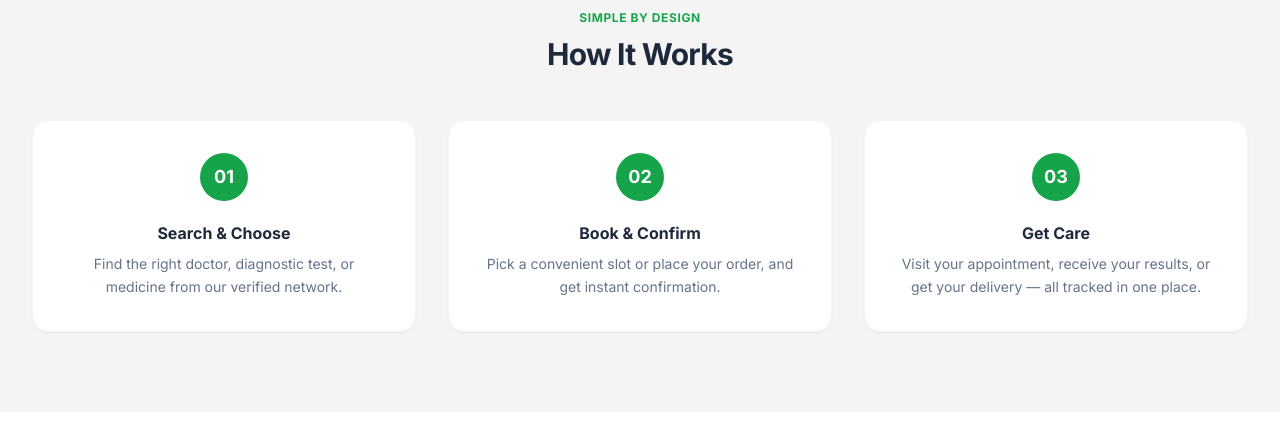
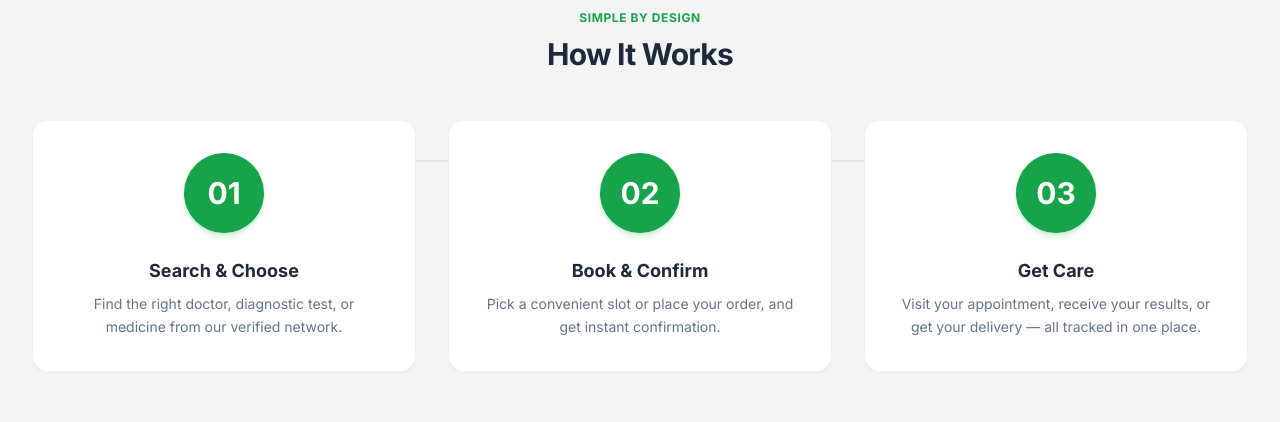
Before and after one commit to lnath019/zeneva-health, a Next.js app: page / in a window 1280 px wide. Shown: the part 1580-2002 px from the top of the page. Built offline with nearby package versions, Linux system fonts and the light colour scheme; no server answers.

Commit message:
Improve How It Works section styling: larger step icons, connecting line on desktop

```diff
--- a/src/app/page.tsx
+++ b/src/app/page.tsx
@@ -288,13 +288,14 @@ function HowItWorksSection() {
     <section className="py-20 bg-tertiary">
       <div className="max-w-7xl mx-auto px-4 sm:px-6 lg:px-8">
         <SectionHeader eyebrow="Simple by design" title="How It Works" />
-        <div className="grid grid-cols-1 md:grid-cols-3 gap-8 relative">
+        <div className="grid grid-cols-1 md:grid-cols-3 gap-10 md:gap-8 relative">
+          <div className="hidden md:block absolute top-10 left-0 right-0 h-0.5 bg-slate-200" style={{ marginLeft: '16.6%', marginRight: '16.6%' }} />
           {HOW_IT_WORKS.map((item) => (
-            <div key={item.step} className="bg-white rounded-2xl p-8 border border-slate-100 shadow-sm text-center">
-              <span className="inline-flex items-center justify-center w-12 h-12 rounded-full bg-primary text-white text-lg font-extrabold mb-5">
+            <div key={item.step} className="relative bg-white rounded-2xl p-8 border border-slate-100 shadow-sm text-center">
+              <span className="relative z-10 inline-flex items-center justify-center w-20 h-20 rounded-full bg-primary text-white text-3xl font-extrabold mb-6 shadow-md shadow-primary/20">
                 {item.step}
               </span>
-              <h3 className="text-base font-bold text-slate-800">{item.title}</h3>
+              <h3 className="text-lg font-bold text-slate-800">{item.title}</h3>
               <p className="mt-2 text-sm text-slate-500 leading-relaxed">{item.description}</p>
             </div>
           ))}
@@ -303,7 +304,6 @@ function HowItWorksSection() {
     </section>
   );
 }
-
 function PartnerHospitalsSection() {
   const { data: hospitals, isLoading, error, execute: fetchHospitals } = useApi(hospitalApi.getAll);
 
```
